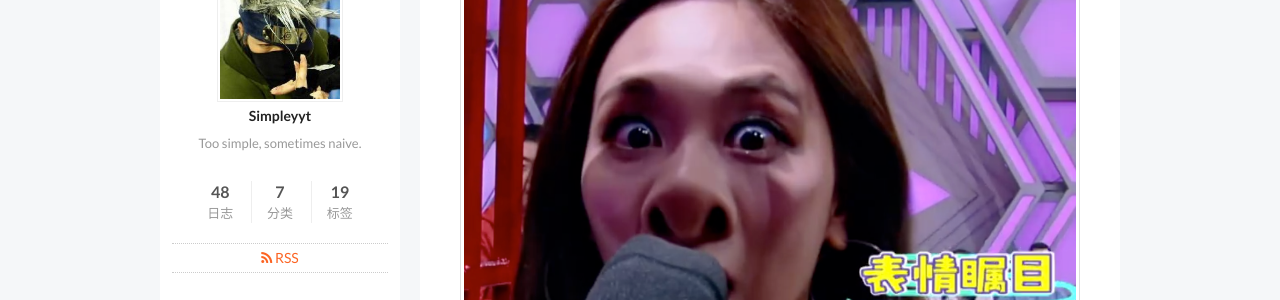
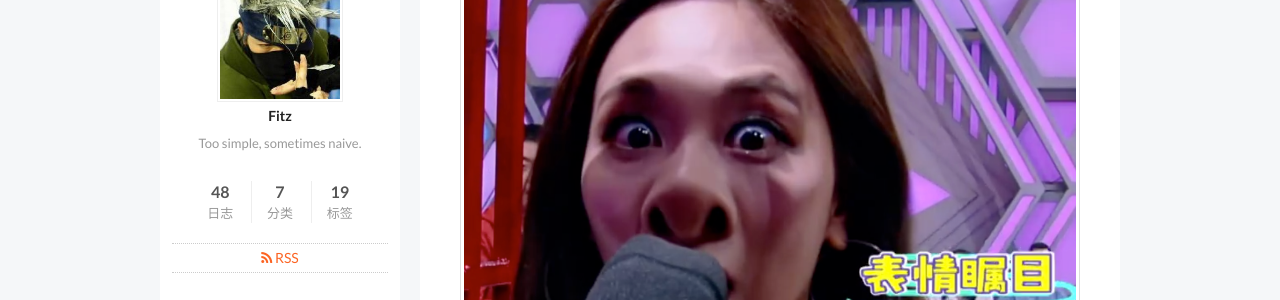
Before and after one commit to zhangfeng-fitz/zhangfeng-fitz.github.io, a Jekyll site: the page built from index.html, in a window 1280 px wide. Shown: the part 427-727 px from the top of the page. Built offline with Jekyll 4.4.1, drawn with Linux system fonts in a browser that asks for light colours; Markdown is read by kramdown in place of the engine named in the settings; the list of posts is cut into pages by our own code; comment, search, counter and statistics services are not loaded.

Commit message:
change CNAME

```diff
--- a/CNAME
+++ b/CNAME
@@ -1 +1 @@
-simpleyyt.com
+zhangfeng-fitz.com
--- a/_config.yml
+++ b/_config.yml
@@ -8,7 +8,7 @@
 title: Simpleyyt
 subtitle: Yitao's Blog
 description: Too simple, sometimes naive.
-author: Simpleyyt
+author: Fitz
 # Support language: de, en, fr-FR, id, ja, ko, pt-BR, pt, ru, zh-Hans, zh-hk, zh-tw
 language: zh-Hans
 date_format: '%Y-%m-%d'
```
